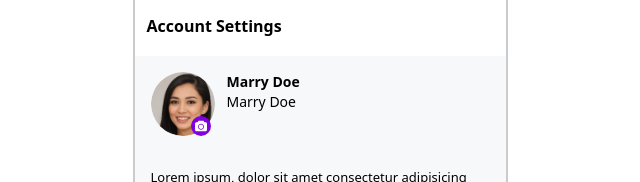
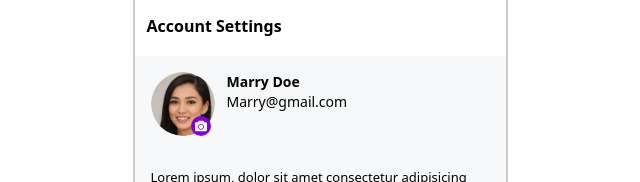
Before and after one commit to techshadow01/Internform, a React (Vite) app: page /account in a window 1280 px wide. Shown: the top 182 px of the page, without its empty margins (320-960 px from the left). Built offline with nearby package versions, Linux system fonts and the light colour scheme.

Commit message:
Update Account.jsx

```diff
--- a/src/components/Account.jsx
+++ b/src/components/Account.jsx
@@ -26,7 +26,7 @@ const Account = () => {
              {/*name */}
                 <div className='text-sm'>
                     <div className='font-semibold'>Marry Doe</div>
-                    <div>Marry Doe</div>
+                    <div>Marry@gmail.com</div>
                 </div>
 
             </div>
```
